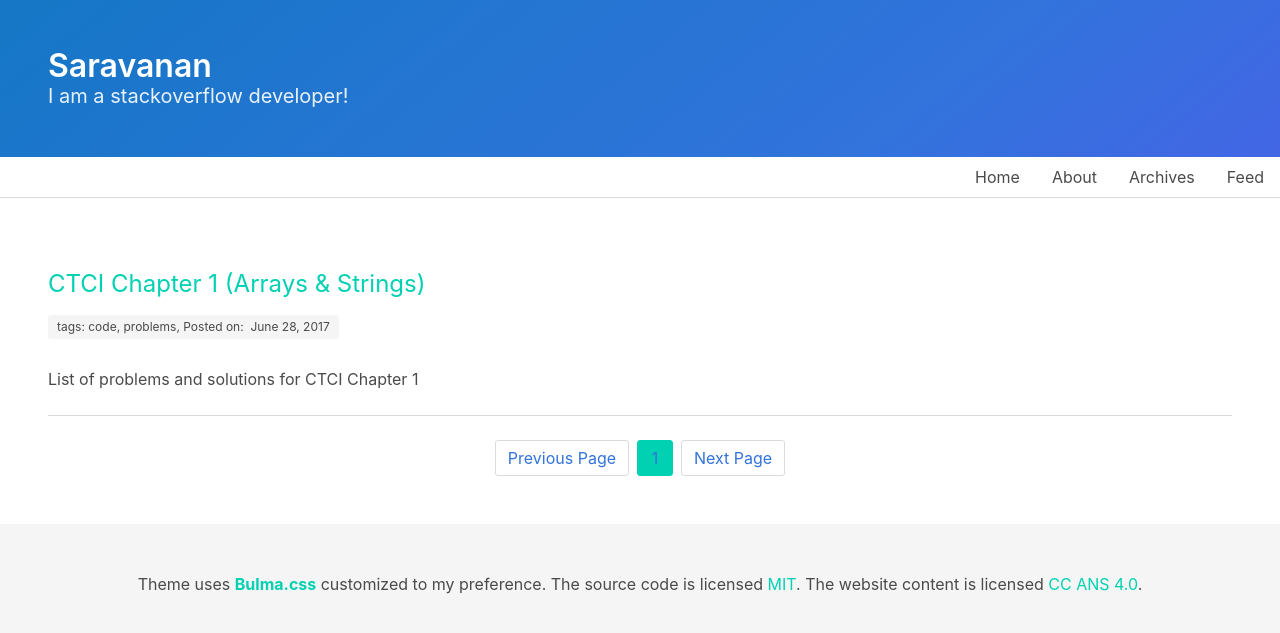
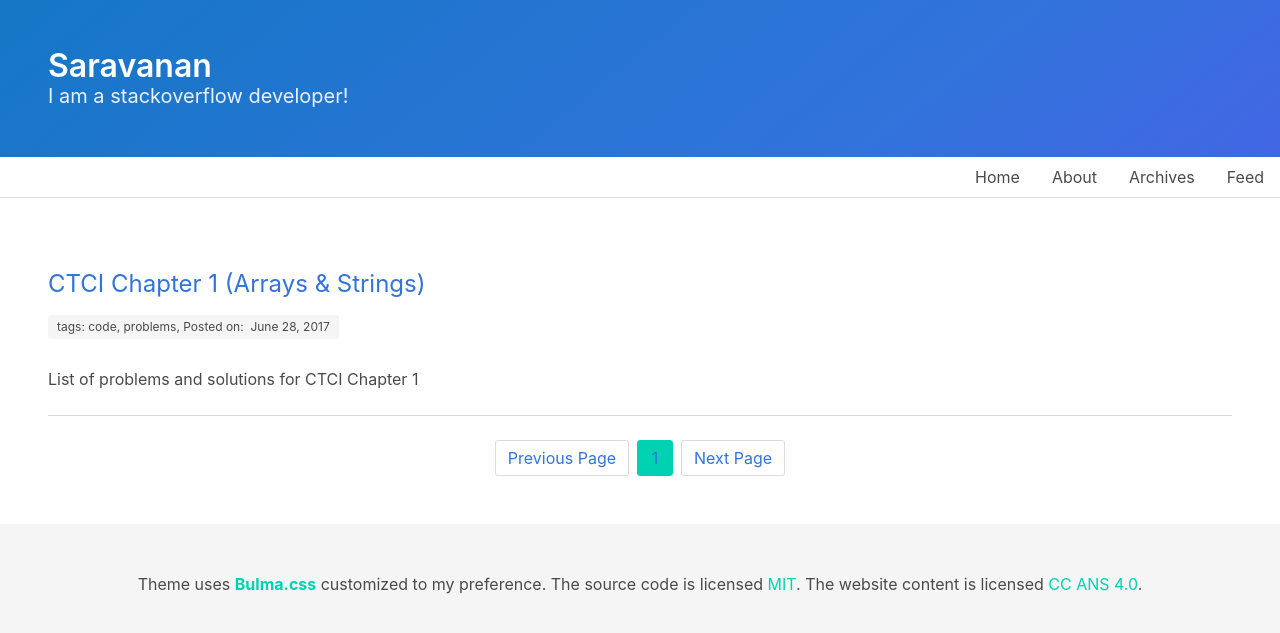
Before and after one commit to saravanaram/saravanaram.github.io, a Jekyll site: the page built from index.html, in a window 1280 px wide. Shown: the top 633 px of the page. Built offline with Jekyll 4.4.1, drawn with Linux system fonts in a browser that asks for light colours; the list of posts is cut into pages by our own code.

Commit message:
Update index.html

```diff
--- a/index.html
+++ b/index.html
@@ -9,14 +9,14 @@ layout: default
             {% if post.thumbnail %}
             <div class="card-image">
                 <figure class="image">
-                    <a href="{{ site.baseurl }}{{ post.url }}" title="{{ post.title }}">
+                    <a href="{{ site.baseurl }}{{ post.url }}" title="{{ post.title }}" >
                         <img src="{{ post.thumbnail | prepend: site.baseurl }}" alt="{{ post.title }}">
                     </a>
                 </figure>
             </div>
             {% endif %}
             <div class="content ">
-                <h3 class="post-title is-dark"><a href="{{ site.baseurl }}{{ post.url }}" title="{{ post.title }}">{{ post.title }}</a></h3>
+                <h3 class="post-title is-dark"><a href="{{ site.baseurl }}{{ post.url }}" title="{{ post.title }}" class="has-text-info">{{ post.title }}</a></h3>
                 <p class="post-categories">
                      <p class="tag"> tags:
                     {% for category in post.categories %}
```
